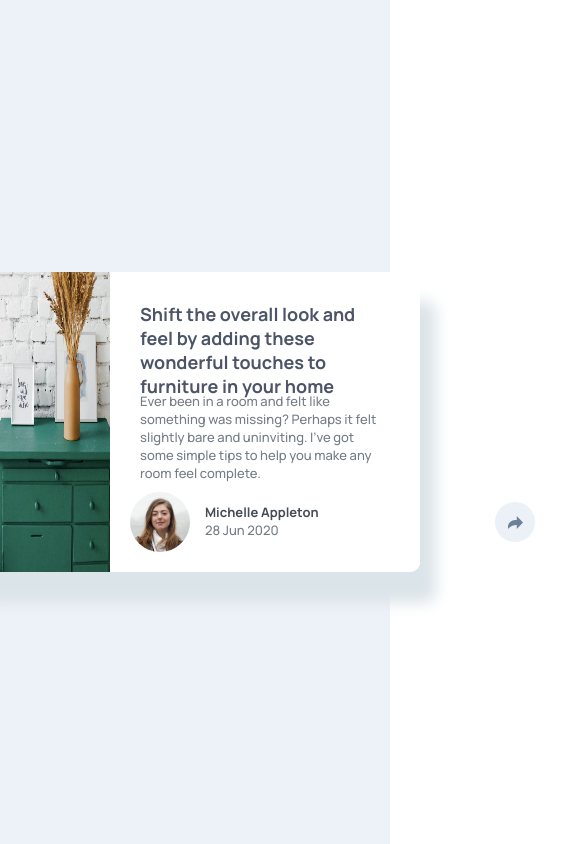
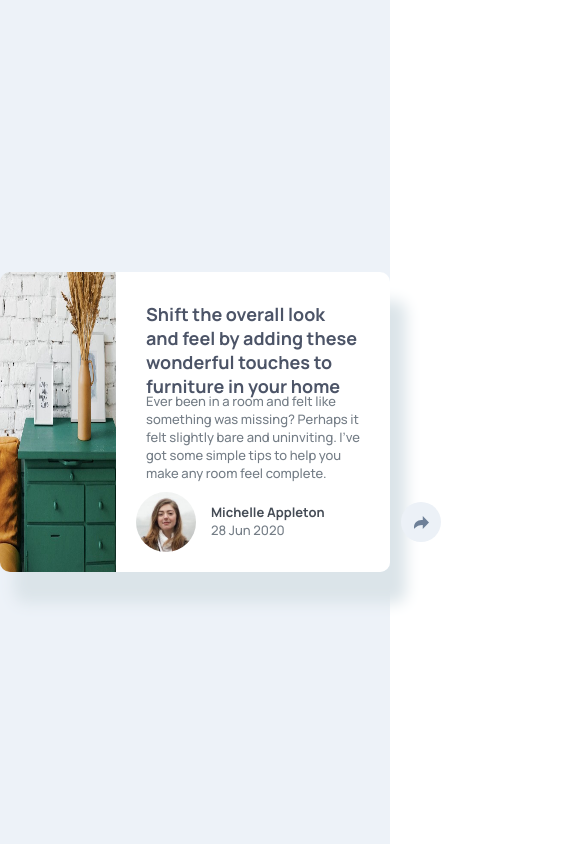
Before and after one commit to Candido-HM/vista-previa-articulo, a plain HTML site: page index.html in a window 390 px wide. Shown: the top 844 px of the page, 585 px wide, since content can reach past the window. Drawn offline with Linux system fonts and the light colour scheme.

Commit message:
Add files via upload

```diff
--- a/css/styles.css
+++ b/css/styles.css
@@ -208,3 +208,17 @@ main {
         letter-spacing: 3px;
     }
 }
+
+@media (max-width: 800px){
+    .section {
+        width: 600px !important;
+    }
+
+    .info-section .user {
+        grid-template-columns: 60px 200px 50px;
+    }
+
+    .info-section .flotante {
+        margin-left: 185px;
+    }
+}
```
